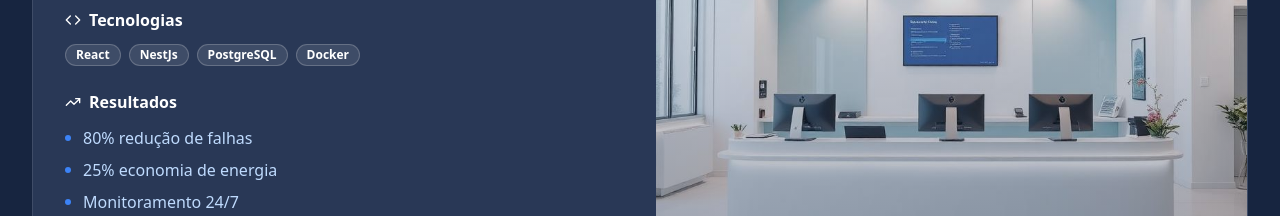
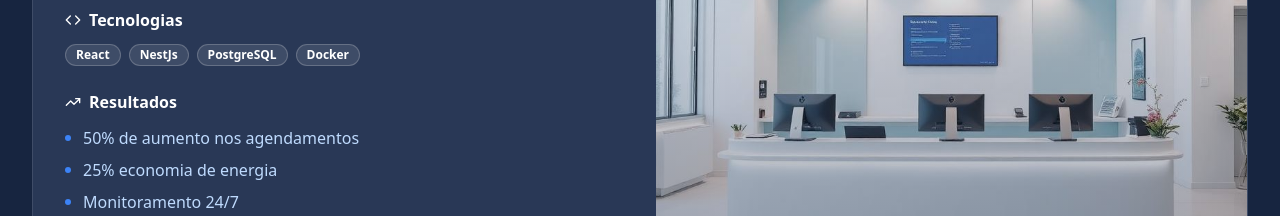
Before and after one commit to MVTech-Solutions/consonant-vision-launch, a React (Vite) app: page / in a window 1280 px wide. Shown: the part 4300-4516 px from the top of the page. Built offline with nearby package versions, Linux system fonts and the light colour scheme; the HTML template or start-up script is replaced by a standard one.

Commit message:
Update appointment increase metric

```diff
--- a/src/components/Portfolio.tsx
+++ b/src/components/Portfolio.tsx
@@ -26,7 +26,7 @@ const Portfolio = () => {
       image: clinicFrontdesk,
       technologies: ["React", "NestJs", "PostgreSQL", "Docker"],
       results: [
-        "80% redução de falhas",
+        "50% de aumento nos agendamentos",
         "25% economia de energia",
         "Monitoramento 24/7"
       ],
```
